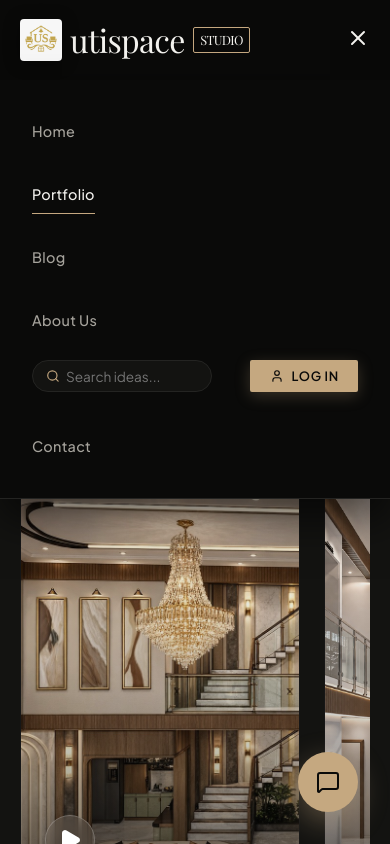
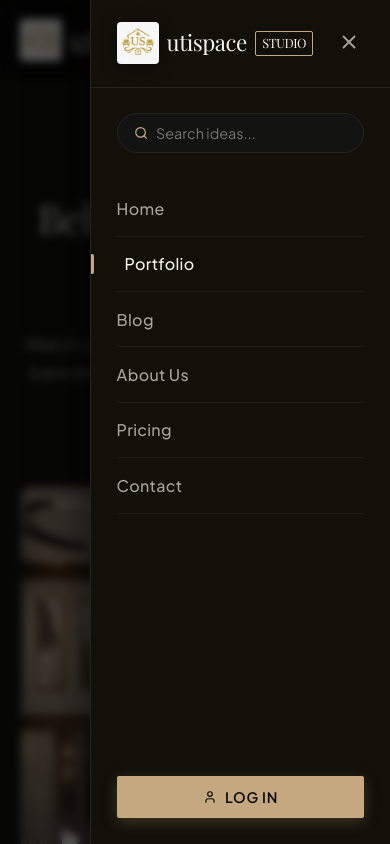
Before and after one commit to Onkarthopate/utispace, a React (Vite) app: page /portfolio in a window 390 px wide. Both pictures are taken after a click on the button 358 px from the left and 40 px from the top of the page. Shown: the top 844 px of the page. Built offline with nearby package versions, Linux system fonts and the light colour scheme; a web font is replaced by a local one.

Commit message:
sidebar naviagteion chsnge

```diff
--- a/src/components/Navbar.jsx
+++ b/src/components/Navbar.jsx
@@ -67,6 +67,8 @@ const Navbar = ({ onSearch }) => {
     setUserName('');
   };
 
+  const closeDrawer = () => setMobileMenuOpen(false);
+
   return (
     <>
       <nav className={`navbar ${scrolled ? 'scrolled' : ''}`}>
@@ -77,19 +79,18 @@ const Navbar = ({ onSearch }) => {
             utispace<span>STUDIO</span>
           </Link>
 
-          {/* Navigation Links */}
-          <div className={`nav-links ${mobileMenuOpen ? 'mobile-open' : ''}`}>
-            <NavLink to="/" className="nav-link" onClick={() => setMobileMenuOpen(false)}>Home</NavLink>
-            <NavLink to="/portfolio" className="nav-link" onClick={() => setMobileMenuOpen(false)}>Portfolio</NavLink>
-            <NavLink to="/blog" className="nav-link" onClick={() => setMobileMenuOpen(false)}>Blog</NavLink>
-            <NavLink to="/about" className="nav-link" onClick={() => setMobileMenuOpen(false)}>About Us</NavLink>
-            <NavLink to="/pricing" className="nav-link" onClick={() => setMobileMenuOpen(false)}>Pricing</NavLink>
-            <NavLink to="/contact" className="nav-link" onClick={() => setMobileMenuOpen(false)}>Contact</NavLink>
+          {/* Desktop Navigation Links */}
+          <div className="nav-links">
+            <NavLink to="/" className="nav-link">Home</NavLink>
+            <NavLink to="/portfolio" className="nav-link">Portfolio</NavLink>
+            <NavLink to="/blog" className="nav-link">Blog</NavLink>
+            <NavLink to="/about" className="nav-link">About Us</NavLink>
+            <NavLink to="/pricing" className="nav-link">Pricing</NavLink>
+            <NavLink to="/contact" className="nav-link">Contact</NavLink>
           </div>
 
-          {/* Nav Actions */}
-          <div className={`nav-actions ${mobileMenuOpen ? 'mobile-open' : ''}`}>
-            {/* Search Bar */}
+          {/* Desktop Nav Actions */}
+          <div className="nav-actions">
             <form onSubmit={handleSearchSubmit} className="nav-search-bar">
               <Search size={16} className="gold-text" />
               <input
@@ -100,22 +101,6 @@ const Navbar = ({ onSearch }) => {
               />
             </form>
 
-            {/* Language Selector */}
-            {/* <div className="lang-dropdown-container">
-              <button className="lang-btn" onClick={() => setLangMenuOpen(!langMenuOpen)}>
-                <Globe size={15} />
-                <span>{selectedLang}</span>
-                <ChevronDown size={12} />
-              </button>
-              <div className={`lang-menu ${langMenuOpen ? 'show' : ''}`}>
-                <div className="lang-item" onClick={() => selectLanguage('English')}>English</div>
-                <div className="lang-item" onClick={() => selectLanguage('Español')}>Español</div>
-                <div className="lang-item" onClick={() => selectLanguage('Français')}>Français</div>
-                <div className="lang-item" onClick={() => selectLanguage('Deutsch')}>Deutsch</div>
-              </div>
-            </div> */}
-
-            {/* Login / Auth */}
             {isLoggedIn ? (
               <div style={{ display: 'flex', alignItems: 'center', gap: '1rem' }}>
                 <span style={{ fontSize: '0.85rem', color: 'var(--accent-gold)' }}>Hello, {userName}</span>
@@ -131,12 +116,79 @@ const Navbar = ({ onSearch }) => {
             )}
           </div>
 
-          {/* Mobile Toggle Button */}
-          <button className="mobile-toggle" onClick={() => setMobileMenuOpen(!mobileMenuOpen)}>
-            {mobileMenuOpen ? <X /> : <Menu />}
+          {/* Mobile Hamburger Toggle */}
+          <button className="mobile-toggle" onClick={() => setMobileMenuOpen(true)} aria-label="Open menu">
+            <Menu />
           </button>
         </div>
       </nav>
+
+      {/* ── Right-Side Drawer Backdrop ── */}
+      <div
+        className={`mobile-backdrop ${mobileMenuOpen ? 'open' : ''}`}
+        onClick={closeDrawer}
+        aria-hidden="true"
+      />
+
+      {/* ── Right-Side Sliding Drawer ── */}
+      <div className={`mobile-drawer ${mobileMenuOpen ? 'open' : ''}`} role="dialog" aria-modal="true">
+
+        {/* Drawer Header */}
+        <div className="drawer-header">
+          <Link to="/" className="logo-brand serif-title" onClick={closeDrawer}>
+            <Logo />
+            utispace<span>STUDIO</span>
+          </Link>
+          <button className="drawer-close" onClick={closeDrawer} aria-label="Close menu">
+            <X size={22} />
+          </button>
+        </div>
+
+        {/* Drawer Body: Search + Nav Links */}
+        <div className="drawer-body">
+          {/* 1. Search Bar */}
+          <form onSubmit={(e) => { handleSearchSubmit(e); closeDrawer(); }} className="drawer-search">
+            <Search size={16} className="gold-text" />
+            <input
+              type="text"
+              placeholder="Search ideas..."
+              value={searchVal}
+              onChange={handleSearchChange}
+            />
+          </form>
+
+          {/* 2. Nav Links */}
+          <nav className="drawer-nav-links">
+            <NavLink to="/"         className="drawer-nav-link" onClick={closeDrawer}>Home</NavLink>
+            <NavLink to="/portfolio" className="drawer-nav-link" onClick={closeDrawer}>Portfolio</NavLink>
+            <NavLink to="/blog"     className="drawer-nav-link" onClick={closeDrawer}>Blog</NavLink>
+            <NavLink to="/about"    className="drawer-nav-link" onClick={closeDrawer}>About Us</NavLink>
+            <NavLink to="/pricing"  className="drawer-nav-link" onClick={closeDrawer}>Pricing</NavLink>
+            <NavLink to="/contact"  className="drawer-nav-link" onClick={closeDrawer}>Contact</NavLink>
+          </nav>
+        </div>
+
+        {/* 3. Login Button at Bottom */}
+        <div className="drawer-footer">
+          {isLoggedIn ? (
+            <div style={{ textAlign: 'center' }}>
+              <p style={{ fontSize: '0.85rem', color: 'var(--accent-gold)', marginBottom: '0.8rem' }}>Hello, {userName}</p>
+              <button className="btn-primary" style={{ width: '100%', justifyContent: 'center' }} onClick={() => { handleLogout(); closeDrawer(); }}>
+                Logout
+              </button>
+            </div>
+          ) : (
+            <button
+              className="btn-primary"
+              onClick={() => { setLoginModalOpen(true); closeDrawer(); }}
+            >
+              <User size={14} />
+              <span>Log In</span>
+            </button>
+          )}
+        </div>
+      </div>
+
 
       {/* Login Modal Overlay */}
       <div className={`modal-overlay ${loginModalOpen ? 'show' : ''}`} onClick={() => setLoginModalOpen(false)}>
--- a/src/styles/Navbar.css
+++ b/src/styles/Navbar.css
@@ -173,43 +173,178 @@
   color: var(--accent-gold);
 }
 
-/* Mobile Nav Toggle */
+/* ═══ Mobile Nav Toggle Button ═══ */
 .mobile-toggle {
   display: none;
   font-size: 1.5rem;
   cursor: pointer;
+  z-index: 1100;
+  position: relative;
+}
+
+/* ═══ Right-Side Drawer Backdrop ═══ */
+.mobile-backdrop {
+  display: none;
+  position: fixed;
+  inset: 0;
+  background: rgba(0, 0, 0, 0.65);
+  backdrop-filter: blur(4px);
+  z-index: 1050;
+  opacity: 0;
+  transition: opacity 0.35s ease;
+  pointer-events: none;
+}
+.mobile-backdrop.open {
+  opacity: 1;
+  pointer-events: auto;
+}
+
+/* ═══ Right-Side Drawer Panel ═══ */
+.mobile-drawer {
+  display: none;
+  position: fixed;
+  top: 0;
+  right: 0;
+  width: 300px;
+  height: 100dvh;
+  background-color: #111009;
+  border-left: 1px solid var(--border-color);
+  z-index: 1100;
+  flex-direction: column;
+  transform: translateX(100%);
+  transition: transform 0.4s cubic-bezier(0.16, 1, 0.3, 1);
+  box-shadow: -8px 0 40px rgba(0, 0, 0, 0.6);
+  overflow-y: auto;
+}
+.mobile-drawer.open {
+  transform: translateX(0);
+}
+
+/* Drawer Header (logo + close btn) */
+.drawer-header {
+  display: flex;
+  align-items: center;
+  justify-content: space-between;
+  padding: 1.4rem 1.6rem;
+  border-bottom: 1px solid var(--border-color);
+  flex-shrink: 0;
+}
+.drawer-header .logo-brand {
+  font-size: 1.4rem;
+}
+.drawer-close {
+  cursor: pointer;
+  color: var(--text-secondary);
+  transition: var(--transition-smooth);
+  padding: 0.25rem;
+  border-radius: 4px;
+}
+.drawer-close:hover {
+  color: var(--accent-gold);
+  background: rgba(197, 168, 128, 0.08);
+}
+
+/* Drawer Body */
+.drawer-body {
+  display: flex;
+  flex-direction: column;
+  padding: 1.6rem;
+  gap: 0;
+  flex: 1;
+}
+
+/* Search inside drawer */
+.drawer-search {
+  display: flex;
+  align-items: center;
+  background-color: var(--bg-secondary);
+  border: 1px solid var(--border-color);
+  padding: 0.6rem 1rem;
+  border-radius: 24px;
+  margin-bottom: 1.8rem;
+  transition: var(--transition-smooth);
+}
+.drawer-search:focus-within {
+  border-color: var(--accent-gold);
+  box-shadow: 0 0 0 3px rgba(197, 168, 128, 0.08);
+}
+.drawer-search input {
+  font-size: 0.9rem;
+  color: var(--text-primary);
+  margin-left: 0.5rem;
+  width: 100%;
+}
+.drawer-search input:focus { outline: none; }
+
+/* Nav links inside drawer */
+.drawer-nav-links {
+  display: flex;
+  flex-direction: column;
+  gap: 0;
+  margin-bottom: 2rem;
+}
+.drawer-nav-link {
+  display: flex;
+  align-items: center;
+  font-size: 1rem;
+  font-weight: 500;
+  color: var(--text-secondary);
+  letter-spacing: 0.02em;
+  padding: 0.9rem 0;
+  border-bottom: 1px solid rgba(255,255,255,0.05);
+  transition: var(--transition-smooth);
+  position: relative;
+}
+.drawer-nav-link::before {
+  content: '';
+  position: absolute;
+  left: -1.6rem;
+  top: 50%;
+  transform: translateY(-50%) scaleY(0);
+  width: 3px;
+  height: 20px;
+  background: var(--accent-gold);
+  border-radius: 0 2px 2px 0;
+  transition: transform 0.25s ease;
+}
+.drawer-nav-link:hover,
+.drawer-nav-link.active {
+  color: var(--text-primary);
+  padding-left: 0.5rem;
+}
+.drawer-nav-link:hover::before,
+.drawer-nav-link.active::before {
+  transform: translateY(-50%) scaleY(1);
+}
+
+/* Login button at bottom of drawer */
+.drawer-footer {
+  margin-top: auto;
+  padding: 1.6rem;
+  /* border-top: 1px solid var(--border-color); */
+  flex-shrink: 0;
+}
+.drawer-footer .btn-primary {
+  width: 100%;
+  justify-content: center;
+  padding: 0.75rem 1.2rem;
+  font-size: 0.9rem;
 }
 
 @media (max-width: 1024px) {
   .mobile-toggle {
     display: block;
   }
-  .nav-links, .nav-actions {
-    display: none;
+  .mobile-backdrop {
+    display: block;
   }
-  .nav-links.mobile-open {
+  .mobile-drawer {
     display: flex;
-    flex-direction: column;
-    position: absolute;
-    top: 80px;
-    left: 0;
-    width: 100%;
-    background-color: var(--bg-primary);
-    border-bottom: 1px solid var(--border-color);
-    padding: 2rem;
-    gap: 1.5rem;
-    align-items: flex-start;
-    box-shadow: var(--shadow-premium);
   }
-  .nav-actions.mobile-open {
-    display: flex;
-    position: absolute;
-    top: 360px;
-    left: 0;
-    width: 100%;
-    background-color: var(--bg-primary);
-    padding: 0 2rem 2rem 2rem;
-    justify-content: space-between;
+  /* Hide the inline nav links & actions on mobile */
+  .nav-links,
+  .nav-actions {
+    display: none !important;
   }
 }
 
```
